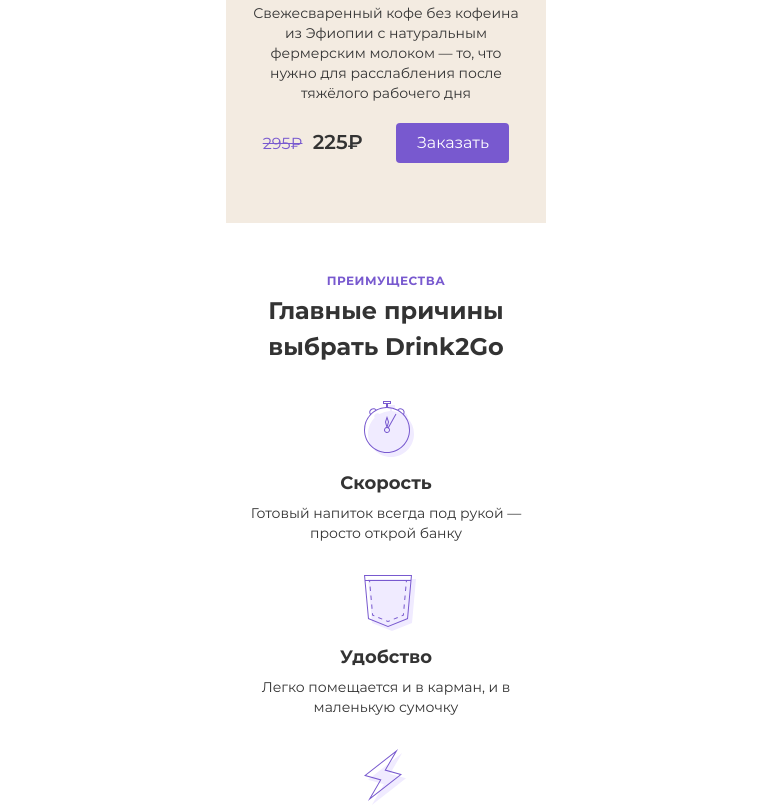
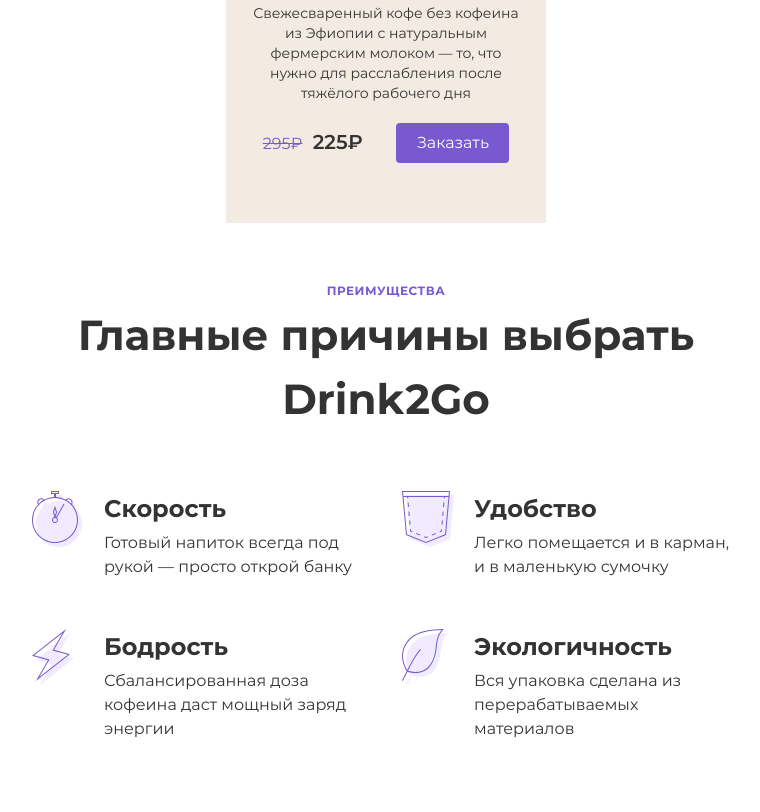
Before and after one commit to VovaLovalova/drink2go, a website: page source/index.html in a window 1280 px wide. Shown: the part 515-1327 px from the top of the page, without its empty margins (254-1014 px from the left). Drawn offline with nearby package versions, Linux system fonts and the light colour scheme; files that its build step writes are made by us from their sources; files whose address does not match are found by name.

Commit message:
advantages done

```diff
--- a/source/sass/blocks/advantages.scss
+++ b/source/sass/blocks/advantages.scss
@@ -59,3 +59,80 @@
 .advantages__item:not(:last-child) {
   margin-bottom: 98px;
 }
+
+@media (min-width: $tablet-width) {
+  .advantages__wrapper {
+    width: $tablet-width;
+    padding: 60px 30px 100px;
+  }
+
+  .advantages__description {
+    font-size: 42px;
+    line-height: 64px;
+    margin-bottom: 60px;
+  }
+
+  .advantages__list {
+    display: grid;
+    grid-template-columns: 340px 340px;
+    column-gap: 30px;
+    row-gap: 50px;
+  }
+
+  .advantages__item {
+    margin-left: 72px;
+  }
+
+  .advantages__item:not(:last-child) {
+    margin-bottom: 0;
+  }
+
+  .advantages__item-title {
+    text-align: left;
+    font-size: 24px;
+    line-height: 36px;
+  }
+
+  .advantages__item-description {
+    text-align: left;
+    font-size: 16px;
+    line-height: 24px;
+  }
+
+  .advantages__item-image {
+    top: 0;
+    left: -72px;
+  }
+}
+
+@media (min-width: $desktop-width) {
+  .advantages__wrapper {
+    width: $desktop-width;
+    padding: 100px 40px 120px;
+  }
+
+  .advantages__description {
+    margin-bottom: 156px;
+  }
+
+  .advantages__list {
+    display: flex;
+  }
+
+  .advantages__item {
+    margin-left: 0;
+  }
+
+  .advantages__item-title {
+    text-align: center;
+  }
+
+  .advantages__item-description {
+    text-align: center;
+  }
+
+  .advantages__item-image {
+    top: -76px;
+    left: 134px;
+  }
+}
```
